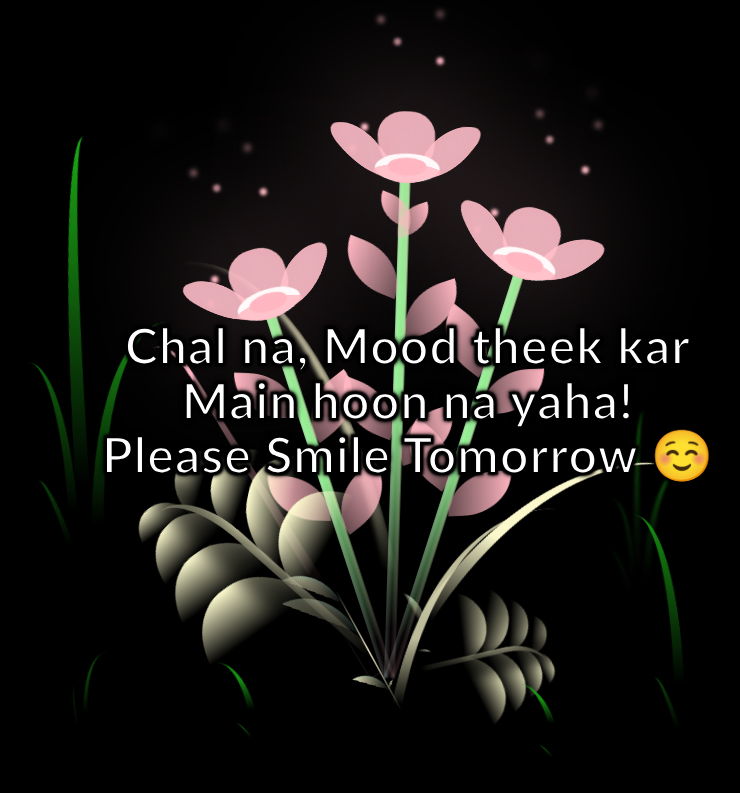
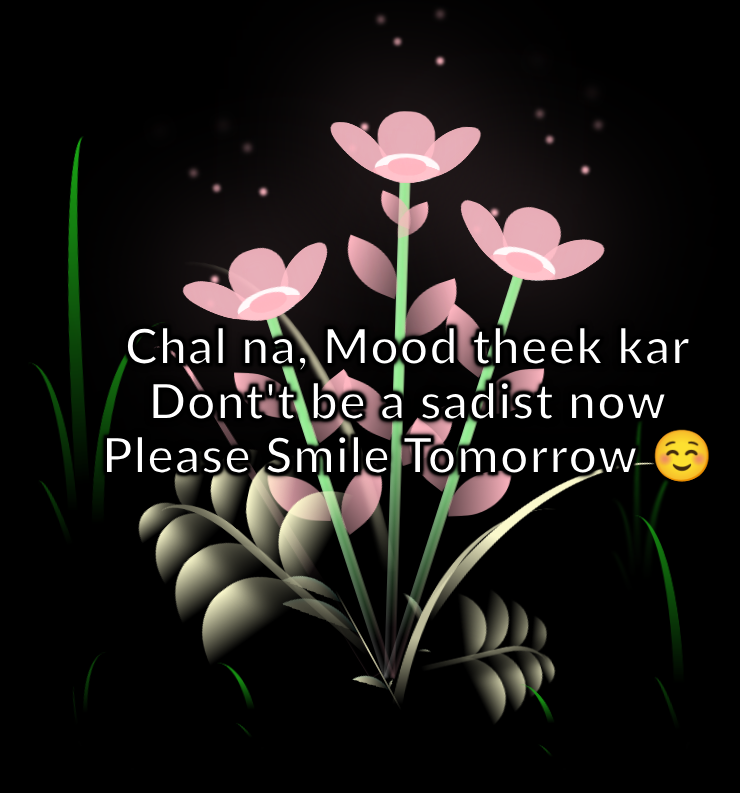
Before and after one commit to vivin-patil/dumboo, a plain HTML site: page index.html in a window 1280 px wide. Shown: the whole page, without its empty margins (232-972 px from the left). Drawn offline with Linux system fonts and the light colour scheme.

Commit message:
Update index.html

```diff
--- a/index.html
+++ b/index.html
@@ -10,7 +10,7 @@
   <!-- FRONT MESSAGE (in front of flowers) -->
   <div class="front-message">
     Chal na, Mood theek kar<br>
-    Main hoon na yaha!<br>
+    Dont't be a sadist now<br>
     Please Smile Tomorrow ☺️
   </div>
 
```
